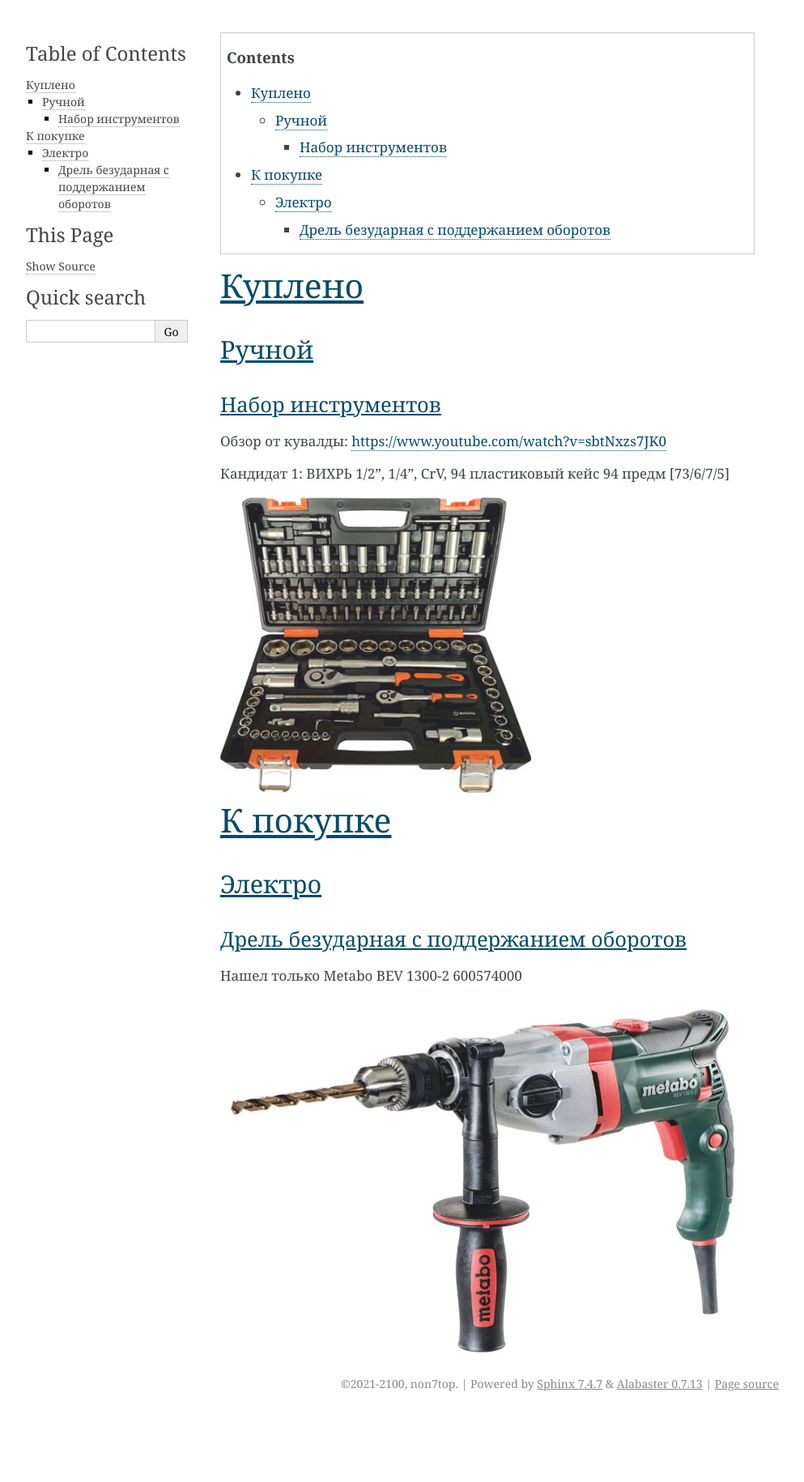
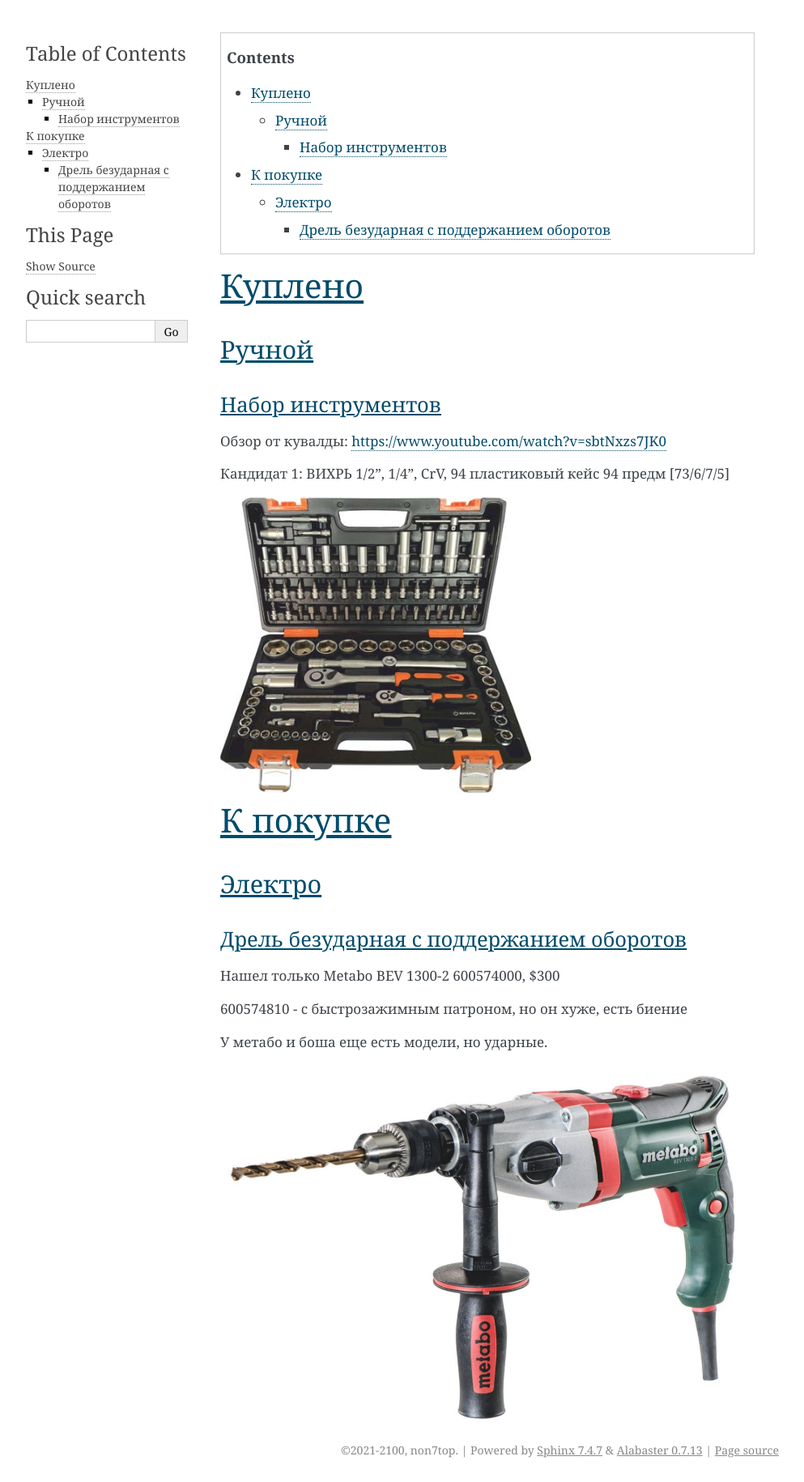
Before and after one commit to non7top/non7top.github.io, a Sphinx documentation site: the page built from docs/tools.rst, in a window 1280 px wide. Shown: the whole page at 81% size, without its empty margins (148-1141 px from the left). Built offline with Sphinx 7.4.7, drawn with Linux system fonts in a browser that asks for light colours; before the commit the page ends 1748 px from its top, so only the background shows below that.

Commit message:
add hand drill

```diff
--- a/docs/tools.rst
+++ b/docs/tools.rst
@@ -28,6 +28,10 @@
 
 Дрель безударная с поддержанием оборотов
 ========================================
-Нашел только Metabo BEV 1300-2 600574000
+Нашел только Metabo BEV 1300-2 600574000, $300
+
+600574810 - с быстрозажимным патроном, но он хуже, есть биение
+
+У метабо и боша еще есть модели, но ударные.
 
 .. image:: images/tools/Metabo_BEV_1300-2_600574000.jpg
```
